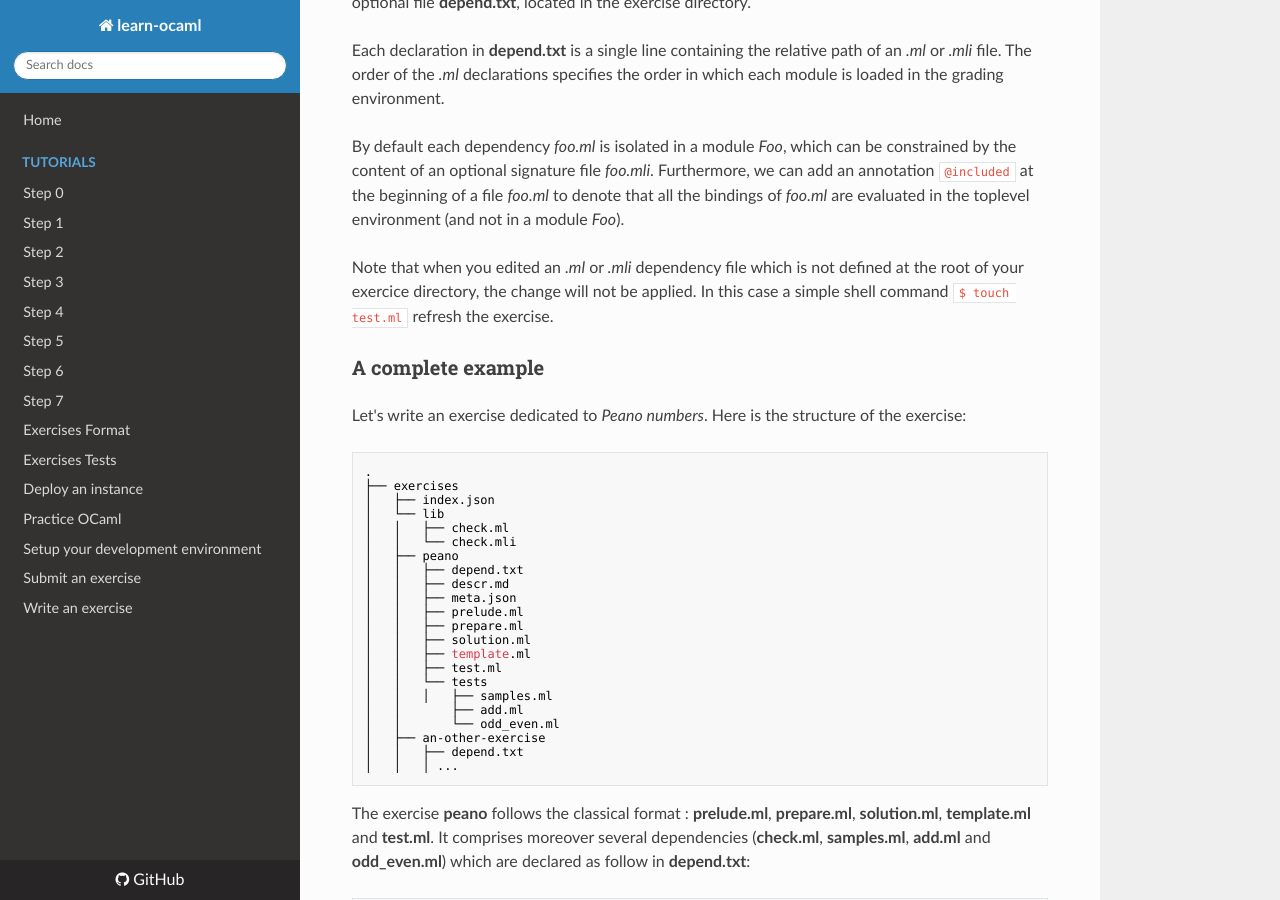
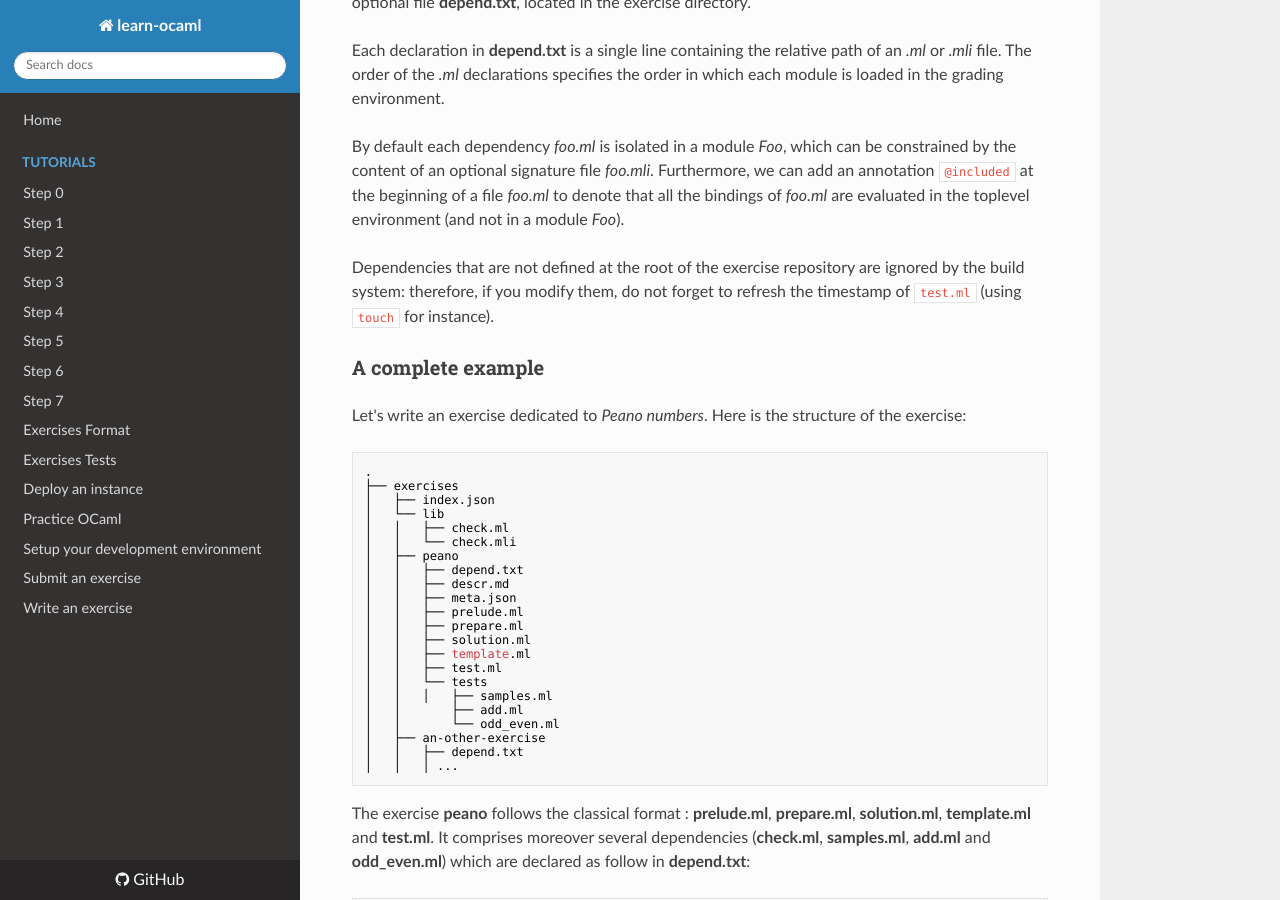
Before and after one commit to ocaml-sf/learn-ocaml, an MkDocs documentation site: the page built from docs/tutorials/step-8.md, in a window 1280 px wide and 900 px high, scrolled down 389 px. Built offline with MkDocs 1.6.1, drawn with Linux system fonts in a browser that asks for light colours; nearby versions of some CDN libraries.

Commit message:
Update docs/tutorials/step-8.md
Co-Authored-By: Yann Régis Gianas <yrg@pps.univ-paris-diderot.fr>

```diff
--- a/docs/tutorials/step-8.md
+++ b/docs/tutorials/step-8.md
@@ -16,7 +16,7 @@ Each declaration in **depend.txt** is a single line containing the relative path
 
 By default each dependency *foo.ml* is isolated in a module *Foo*, which can be constrained by the content of an optional signature file *foo.mli*. Furthermore, we can add an annotation `@included` at the beginning of a file *foo.ml* to denote that all the bindings of *foo.ml* are evaluated in the toplevel environment (and not in a module *Foo*).
 
-Note that when you edited an *.ml* or *.mli* dependency file which is not defined at the root of your exercice directory, the change will not be applied. In this case a simple shell command `$ touch test.ml` refresh the exercise.
+Dependencies that are not defined at the root of the exercise repository are ignored by the build system: therefore, if you modify them, do not forget to refresh the timestamp of `test.ml` (using `touch` for instance).
 
 ### A complete example
 
```
